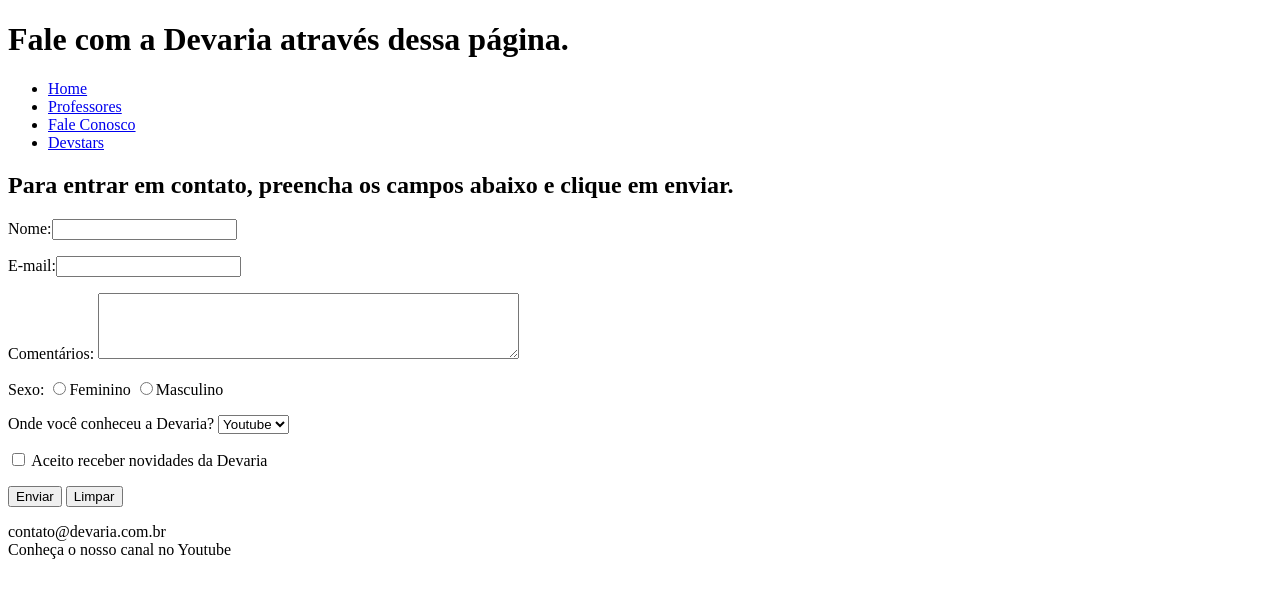
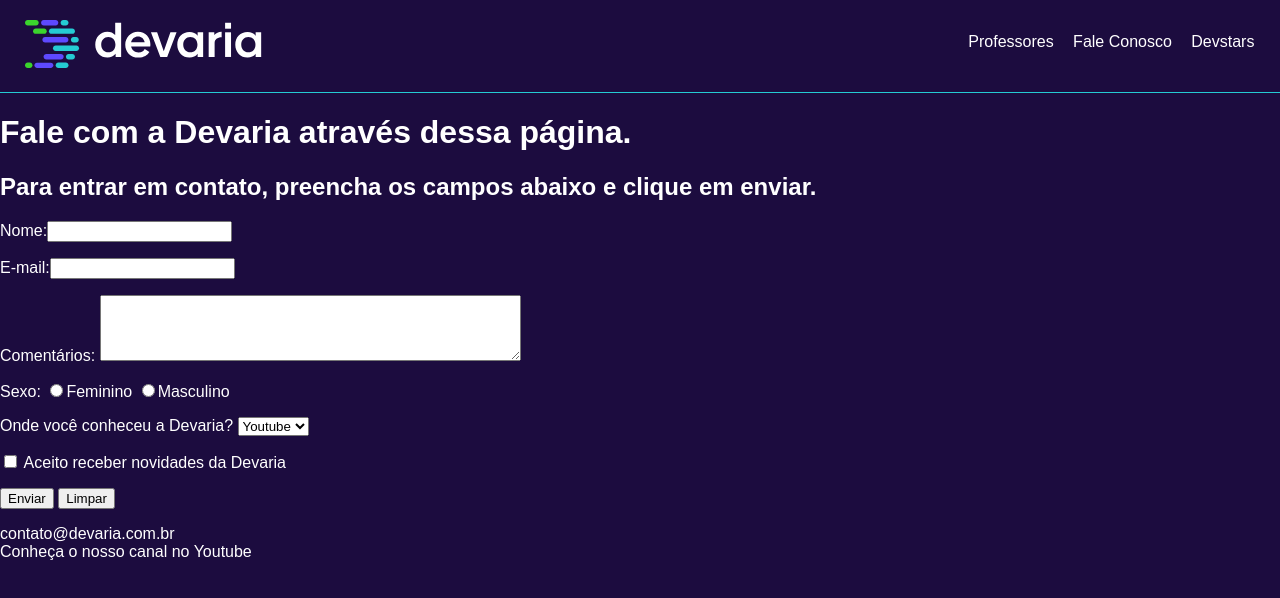
Before and after one commit to pacicco/devaria-css-aula1, a plain HTML site: page FaleConosco.html in a window 1280 px wide. Drawn offline with Linux system fonts and the light colour scheme.

Commit message:
página css logos

```diff
--- a/FaleConosco.html
+++ b/FaleConosco.html
@@ -4,14 +4,18 @@
 <head>
     <meta charset="utf-8" />
     <title>Fale Conosco</title>
+    <meta name="viewport" content="width=device-width, initial-sclae=1.0" />
+    <link rel="stylesheet" href="public/css/devaria.css" />
+    <link rel="stylesheet" href="public/css/header.css" />
 </head>
 
 <body>
     <header>
-        <h1>Fale com a Devaria através dessa página.</h1>
-        <nav>
+        <a href="index.html" class="link-logo">
+            <img src="public/fotos/logo-devaria.svg" alt="logo devaria" />
+        </a>
+        <nav class="menu">
             <ul>
-                <li><a href="index.html">Home</a></li>
                 <li><a href="Professores.html">Professores</a></li>
                 <li><a href="Fale Conosco.html">Fale Conosco</a></li>
                 <li><a href="devstars.html">Devstars</a></li>
@@ -20,6 +24,7 @@
         </nav>
     </header>
     <main>
+        <h1>Fale com a Devaria através dessa página.</h1>
         <h2>Para entrar em contato, preencha os campos abaixo e clique em enviar.</h2>
         <form action="index.html">
             <p>
--- a/public/css/header.css
+++ b/public/css/header.css
@@ -23,3 +23,21 @@ header nav ul li:not(:last-child) {
     color: #fff;
     text-decoration: none;
 }
+
+.menu li a:hover {
+    color: #3bd42d;
+    text-decoration: underline;
+}
+
+@media screen and (min-width:992px) {
+    header {
+        position: relative;
+    }
+
+    .menu {
+        position: absolute;
+        right: 2%;
+        top: 18%;
+    }
+
+}
```
Also changed, not shown: Professores.html (+8 -3 lines), devstars.html (+8 -3 lines).
